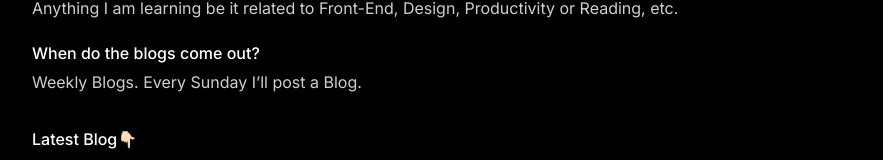
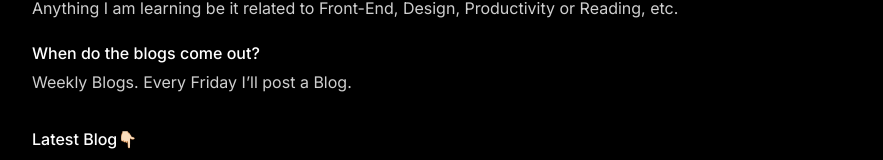
Before and after one commit to ashwindevx/Blog, a React (Create React App) app: page / in a window 1280 px wide. Shown: the part 297-457 px from the top of the page, without its empty margins (198-1081 px from the left). Built offline with nearby package versions, Linux system fonts and the light colour scheme; no server answers.

Commit message:
edited week day

```diff
--- a/src/components/Home.js
+++ b/src/components/Home.js
@@ -22,7 +22,7 @@ const Home = ({ data, isLoading }) => {
         or Reading, etc.
       </Para>
       <Question>When do the blogs come out?</Question>
-      <Para>Weekly Blogs. Every Sunday I’ll post a Blog.</Para>
+      <Para>Weekly Blogs. Every Friday I’ll post a Blog.</Para>
       <Question style={{ marginTop: "2em" }}>Latest Blog👇🏻</Question>
       <LatestBlog data={data} isLoading={isLoading} />
       <Footer />
```
